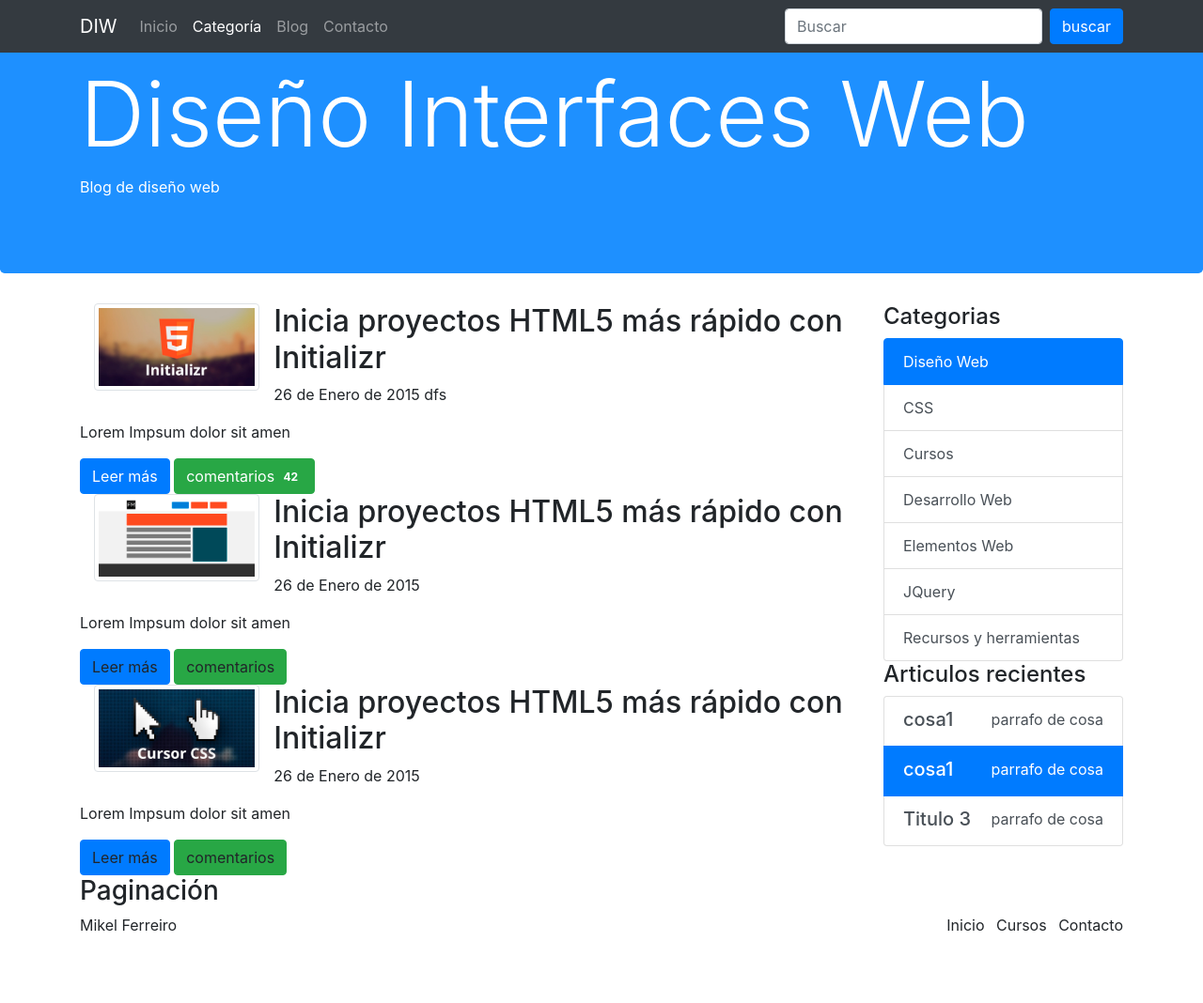
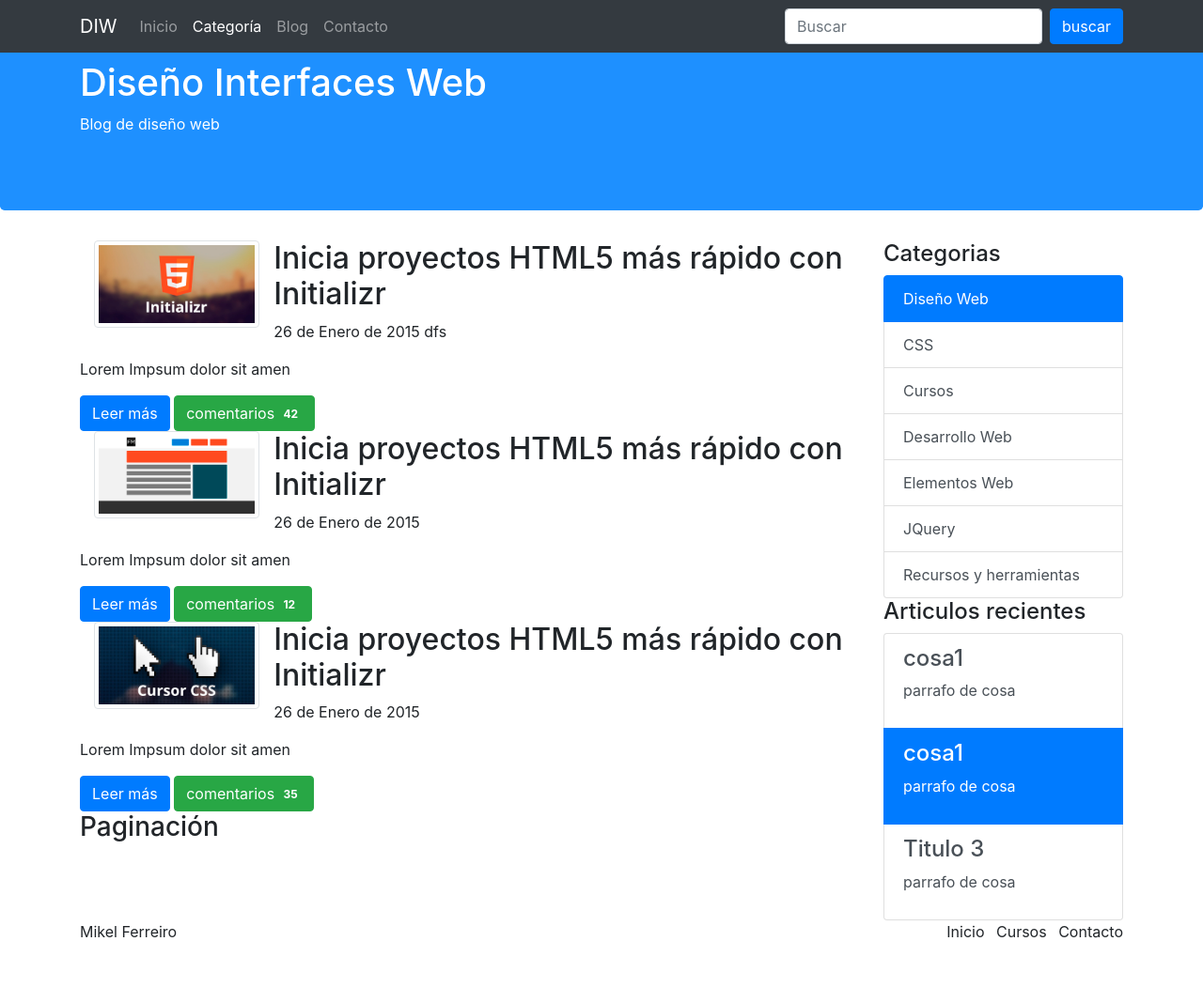
Before and after one commit to MikelFerreiro/DAW2, a PHP site: page / in a window 1280 px wide. Shown: the whole page at 94% size. Before the commit the page ends 992 px from the top, so only its background shows below. Run offline with PHP 8.4, Linux system fonts and the light colour scheme; some libraries are stand-ins or nearby versions.

Commit message:
ej4_blog

```diff
--- a/DIW/Bootstrap/Ejercicio4 - Blog/css/index.css
+++ b/DIW/Bootstrap/Ejercicio4 - Blog/css/index.css
@@ -2,3 +2,11 @@
 .jumbotron{
     background-color:dodgerblue;
 }
+
+@media (max-width: 576px) {
+    img{
+        width: 100%;
+        margin-right: 0px;
+        margin-bottom: 20px;
+    }
+}
--- a/DIW/Bootstrap/Ejercicio4 - Blog/index.html
+++ b/DIW/Bootstrap/Ejercicio4 - Blog/index.html
@@ -36,7 +36,7 @@
 
     <section class="jumbotron" >
     <div class="container">
-      <h1 class="display-1 titulo-blog" style="color:white">Diseño Interfaces Web</h1>
+      <h1 class="titulo-blog" style="color:white">Diseño Interfaces Web</h1>
       <p style="color:white">Blog de diseño web</p>
     </div>
   </section>
@@ -69,8 +69,8 @@
                 </p>
                 <p class="contenido text-justify">Lorem Impsum dolor sit amen</p>
                 <div class="contenedor-botones">
-                  <a class="btn btn-primary">Leer más</a>
-                  <a class="btn btn-success">comentarios <span class="badge"></span> </a>
+                  <a href="#" class="btn btn-primary">Leer más</a>
+                  <a href="#" class="btn btn-success">comentarios <span class="badge">12</span> </a>
                 </div>
 
               <a class="thumb col-md-3 float-md-left">
@@ -83,8 +83,8 @@
                 </p>
                 <p class="contenido text-justify">Lorem Impsum dolor sit amen</p>
                 <div class="contenedor-botones">
-                  <a class="btn btn-primary">Leer más</a>
-                  <a class="btn btn-success">comentarios <span class="badge"></span> </a>
+                  <a href="#" class="btn btn-primary">Leer más</a>
+                  <a href="#" class="btn btn-success">comentarios <span class="badge">35</span> </a>
                 </div>
 
             </article>
@@ -105,21 +105,21 @@
                 <h4>Articulos recientes</h4>
                 <div class="list-group">
                     <a class="list-group-item list-group-item-action" href="#">
-                        <div class="d-flex w-100 justify-content-between">
-                            <h5 class="mb-1">cosa1</h5>
-                            <p class="mb-1">parrafo de cosa</p>
+                        <div>
+                            <h4 class="list-group-item-heading">cosa1</h4>
+                            <p class="list-group-item-text">parrafo de cosa</p>
                         </div>
                     </a>
                     <a class="list-group-item list-group-item-action active" href="#">
-                        <div class="d-flex w-100 justify-content-between">
-                            <h5 class="mb-1">cosa1</h5>
-                            <p class="mb-1">parrafo de cosa</p>
+                        <div >
+                            <h4 class="list-group-item-heading">cosa1</h4>
+                            <p class="list-group-item-text">parrafo de cosa</p>
                         </div>
                     </a>
                     <a class="list-group-item list-group-item-action" href="#">
-                        <div class="d-flex w-100 justify-content-between">
-                            <h5 class="mb-1">Titulo 3 </h5>
-                            <p class="mb-1">parrafo de cosa</p>
+                        <div>
+                            <h4 class="list-group-item-heading">Titulo 3 </h4>
+                            <p class="list-group-item-text">parrafo de cosa</p>
                         </div>
                     </a>
                 </div>
```
Also changed, not shown: 3 other files.
